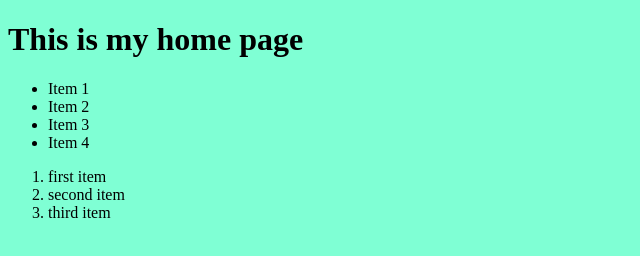
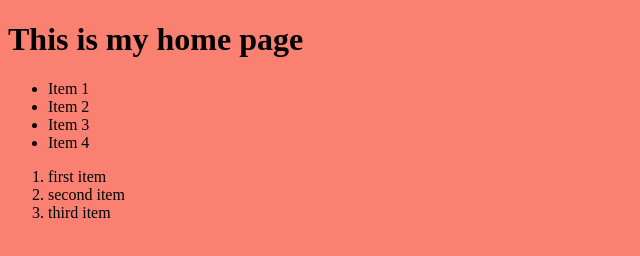
Before and after one commit to provks/test, a plain HTML site: page index.html in a window 1280 px wide. Shown: the whole page, without its empty margins (0-640 px from the left). Drawn offline with Linux system fonts and the light colour scheme.

Commit message:
change backgound color in css

```diff
--- a/index.css
+++ b/index.css
@@ -1,3 +1,3 @@
 body {
-  background-color: aquamarine;
+  background-color: salmon;
 }
```
